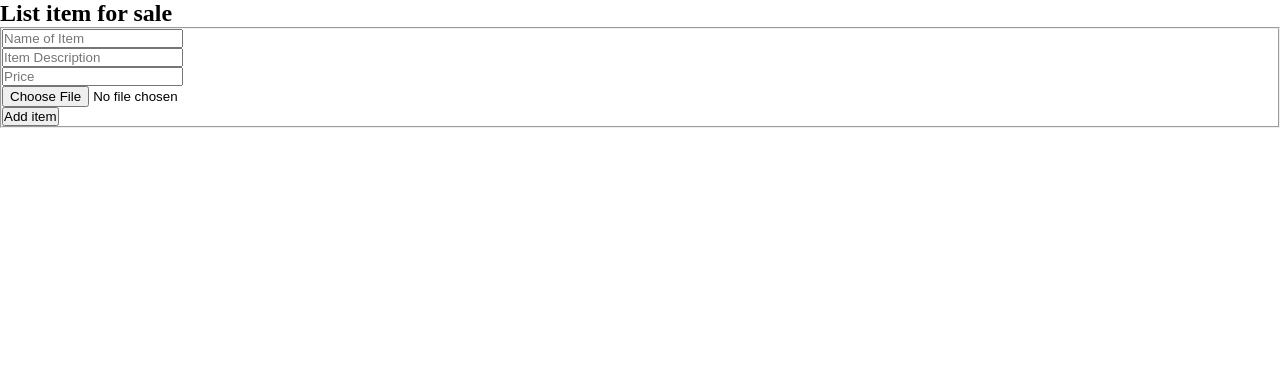
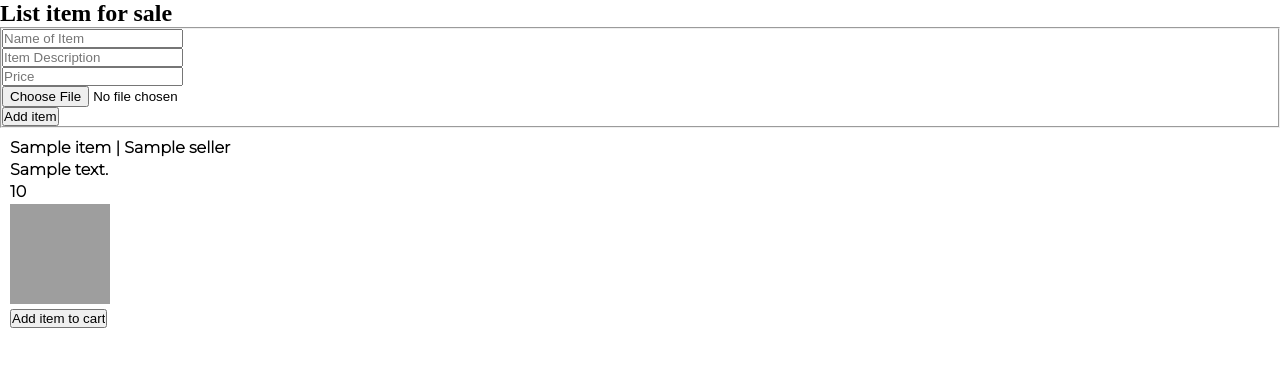
Before and after one commit to fardinchowdhury/WebDev-shopping, a Flask app: template templates/catalogue.html in a window 1280 px wide. Shown: the top 367 px of the page. Run offline with Flask 2, Linux system fonts and the light colour scheme; the template is opened without the code that fills it: most values are stand-ins (such as "Sample title", 1, 10 or a date in 2020); parts of the project's set-up code (start-up, migrations or seed data) failed here and were passed over; grey boxes are pictures that could not be loaded.

Commit message:
Added more functionality to catalogue

```diff
--- a/app.py
+++ b/app.py
@@ -1,11 +1,25 @@
 import secrets
 import pymongo
 import bcrypt
+import os
 from helper_functions import *
-from flask import Flask, render_template, url_for, request, flash, redirect, make_response
+from flask import Flask, render_template, url_for, request, flash, redirect, make_response, send_file, send_from_directory
+from werkzeug.utils import secure_filename
+
+# Assistance with file uploads couresty of https://flask.palletsprojects.com/en/2.2.x/patterns/fileuploads/ -JG
+
+UPLOAD_FOLDER = './images'
+ALLOWED_EXTENSIONS = {'png', 'jpg', 'jpeg'}
+
+
+def allowed_file(filename):
+    return '.' in filename and \
+           filename.rsplit('.', 1)[1].lower() in ALLOWED_EXTENSIONS
+
 
 app = Flask(__name__, template_folder="templates", static_folder="static")
 app.secret_key = int.to_bytes(3, secrets.randbits(24), byteorder="big")
+app.config['UPLOAD_FOLDER'] = UPLOAD_FOLDER
 
 # Database pointers
 mongo_client = pymongo.MongoClient('mongo')
@@ -19,31 +33,98 @@ item_ids = database["ids"]
 @app.route('/')  # Serving home page and associated content
 def home():
     if get_logged_in(request, user_table):
-        # NOTE: We still need to load the current items on sale and the XSRF token here -JG
         current_user = get_logged_in(request, user_table)
         current_xsrf = current_user["xsrf_tokens"]
-        return render_template('catalogue.html', listings=None, error=None, xsrf_token=current_xsrf)
+        items = current_listings.find({})
+        return render_template('catalogue.html', listings=items, error=None, xsrf_token=current_xsrf,
+                               user=current_user["user"])
     return render_template('home.html', error=None)
 
+@app.route('/add_to_cart', methods=["POST"])
+def add_to_cart():
 
-@app.route('/add_item')
+    if get_logged_in(request, user_table):
+
+        current_user = get_logged_in(request, user_table)
+        item_xsrf = request.form.get("xsrf_token")
+        item_id = request.form.get("item_id")
+        current_xsrf = current_user["xsrf_tokens"]
+
+        if item_xsrf == current_xsrf:
+
+            item = current_listings.find_one({"id": int(item_id)})
+            if current_user["user"] != item["seller"]:
+
+                return redirect("/", 302, "Found")
+
+            return redirect("/", 302, "Invalid request")
+
+        return redirect("/", 302, "Access Forbidden")
+
+    return redirect("/", 302, "Access Forbidden")
+
+@app.route('/delete_item', methods=["POST"])
+def delete_item():
+
+    if get_logged_in(request, user_table):
+
+        current_user = get_logged_in(request, user_table)
+        item_xsrf = request.form.get("xsrf_token")
+        item_id = request.form.get("item_id")
+        current_xsrf = current_user["xsrf_tokens"]
+
+        if item_xsrf == current_xsrf:
+            current_listings.delete_one({"id": int(item_id)})
+            return redirect("/", 302, "Found")
+
+        return redirect("/", 302, "Access Forbidden")
+
+    return redirect("/", 302, "Access Forbidden")
+
+
+
+@app.route('/add_item', methods=["POST"])
 def add_item():
+
     if get_logged_in(request, user_table):
+
+        if 'item_image' not in request.files:
+            flash("Missing image!")
+            return render_template('home.html', error=None)
 
         item_xsrf = request.form.get("xsrf_token")
         current_user = get_logged_in(request, user_table)
         current_xsrf = current_user["xsrf_tokens"]
 
         if item_xsrf == current_xsrf:
+
             name = request.form.get("item_name")
             description = request.form.get("item_description")
             price = request.form.get("item_price")
-            image = request.form.get("item_image")
+            image = request.files["item_image"]
+
+            if image and allowed_file(image.filename):
+                filename = secure_filename(image.filename)
+                print("IT GOT PAST CREATING THE FILENAME", flush=True)
+                image.save(os.path.join(app.config['UPLOAD_FOLDER'], filename))
+                print("IT GOT PAST SAVING THE FILE", flush=True)
+            else:
+                flash("Invalid file type!")
+                return render_template('home.html', error=None)
+
             new_id = get_item_id(item_ids)
+
+            if current_listings.count_documents({"name": name}) > 0:
+
+                flash("Item name already taken!")
+                return redirect("/", 302, "Found")
+
             current_listings.insert_one(
-                {"id": new_id, "seller": current_user["user"], "name": name, "description": description, "image": image,
+                {"id": new_id, "seller": current_user["user"], "name": name, "description": description,
+                 "image": filename,
                  "price": price})
-            return redirect("/", 200, "OK")
+
+            return redirect("/", 302, "Found")
 
         flash("Cross site request forgery detected!")
         return render_template('home.html', error=None)
@@ -54,21 +135,21 @@ def add_item():
 @app.route('/login_page')
 def login_page():
     if get_logged_in(request, user_table):
-        return redirect('/', 400, "Bad Request")
+        return redirect('/', 302, "Bad Request")
     return render_template('log.html')
 
 
 @app.route('/signup_page')
 def signup_page():
     if get_logged_in(request, user_table):
-        return redirect('/', 400, "Bad Request")
+        return redirect('/', 302, "Bad Request")
     return render_template('sign.html')
 
 
 @app.route('/signup', methods=["POST"])  # Handles sign-in requests
 def signup():
     if get_logged_in(request, user_table):
-        return redirect('/', 400, "Bad Request")
+        return redirect('/', 302, "Bad Request")
     username = request.form.get("register_username")
     password = request.form.get("register_password")
     email = request.form.get("register_email")
@@ -81,20 +162,20 @@ def signup():
         return render_template('home.html')
     else:
         flash("Email or username already in use!")
-        return redirect(request.referrer, 400, "Bad Request")
+        return redirect(request.referrer, 302, "Bad Request")
 
 
 @app.route('/login', methods=["POST"])  # Login handler
 def login():
     if get_logged_in(request, user_table):
-        return redirect('/', 400, "Bad Request")
+        return redirect('/', 302, "Bad Request")
     email = request.form.get("login_email")
     password = request.form.get("login_password")
     # Checking if the user is actually registered to us
     user = user_table.find_one({"email": email})
     if user is None:
         flash("Invalid credentials!")
-        return redirect("/", 403, "Forbidden")
+        return redirect("/", 302, "Forbidden")
     else:
         # Then we authenticate their password
         hashed = user["pass"]
@@ -104,14 +185,14 @@ def login():
             user_table.update_one({"email": email}, {"$set": {"token": hashed_token}})
             xsrf_token = secrets.token_urlsafe()
             user_table.update_one({"email": email}, {"$set": {"xsrf_tokens": xsrf_token}})
-            response = make_response(redirect("/", 200, "OK"))
+            response = make_response(redirect("/", 302, "OK"))
             response.set_cookie('auth_token', value=auth_token, httponly=True, max_age=604800)
             response.set_cookie('email', value=email, httponly=True, max_age=604800)
             return response
 
         else:
             flash("Invalid credentials!")
-            return redirect("/", 403, "Forbidden")
+            return redirect("/", 302, "Forbidden")
 
 
 @app.route('/logout', methods=["POST"])
@@ -126,7 +207,19 @@ def logout():
         response.set_cookie('email', value="", httponly=True, max_age=0)
         return response
     else:
-        return redirect("/", 400, "Bad Request")
+        return redirect("/", 302, "Bad Request")
+
+
+@app.route('/image/<image_id>', methods=["GET"])
+def load_image(image_id):
+    if get_logged_in(request, user_table):
+        item = current_listings.find_one({"id": int(image_id)})
+        if item is None:
+            return send_file("images/invalid_image.jpg")
+        image_name = item["image"]
+        print("Image name is:" + image_name, flush=True)
+        return send_from_directory(app.config["UPLOAD_FOLDER"], image_name)
+    return send_file("images/invalid_image.jpg")
 
 
 if __name__ == "__main__":
--- a/docker-compose.yaml
+++ b/docker-compose.yaml
@@ -1,5 +1,7 @@
 # Following the example of https://medium.com/analytics-vidhya/docker-docker-compose-flask-app-8527356aacd5 -JG
 version: '3'
+
+
 
 services:
   mongo:
--- a/helper_functions.py
+++ b/helper_functions.py
@@ -67,3 +67,5 @@ def get_logged_in(request, user_database):
     else:
 
         return None
+
+def add_to_cart(username, current_transactions):
--- a/static/style.css
+++ b/static/style.css
@@ -84,6 +84,20 @@
     display: table;
   }
 
+  #item_image {
+    height: 100px;
+    width: 100px;
+  }
+
+  #item_in_list {
+    padding-bottom: 10px;
+  }
+
+  #paragraph_in_list {
+    padding-bottom: 3px;
+    color: black;
+  }
+
   .section {
     position: relative;
     height: 500px;
--- a/templates/catalogue.html
+++ b/templates/catalogue.html
@@ -52,10 +52,36 @@ the current user is stored in 'username', and is verified via authentication tok
       </div>
 
 
+<!-- Code for formatting here taken from https://jinja.palletsprojects.com/en/3.1.x/templates/ -->
+<ul style="padding-left:10px; padding-top:10px">
+    {% for item in listings  %}
+        <li id="item_in_list">
+        <p id="paragraph_in_list">{{ item["name"] }} | {{ item["seller"] }}</p>
+        <p id="paragraph_in_list">{{ item["description"] }}</p>
+        <p id="paragraph_in_list">{{ item["price"] }}</p>
+        <img id="item_image" src={{ "/image/" + item["id"]|string }} />
+        {% if user == item["seller"]%}
+            <form class="forms_form" id="delete_item" method="post" action="/delete_item" enctype="multipart/form-data">
+                <input type="text" hidden name="item_id" value={{ item["id"]|string }}  />
+                <input type="text" hidden name="xsrf_token" value="{{ xsrf_token }}"  />
+                <input type="submit" value="Delete Item" class="forms_buttons-action" required>
+            </form>
 
-{% if listings is none %}
-<p>No items available for sale!</p>
-{% endif %}
+        {% endif %}
+        {% if user != item["seller"]%}
+            <form class="forms_form" id="cart_item" method="post" action="/add_to_cart" enctype="multipart/form-data">
+                <input type="text" hidden name="item_id" value={{ item["id"]|string }}  />
+                <input type="text" hidden name="xsrf_token" value="{{ xsrf_token }}"  />
+                <input type="submit" value="Add item to cart" class="forms_buttons-action" required>
+            </form>
+
+        {% endif %}
+        </li>
+    {% else %}
+       <p>No items available for sale!</p>
+    {% endfor %}
+
+</ul>
 
 
 </body>
```
Also changed, not shown: images/invalid_image.jpg (added).
